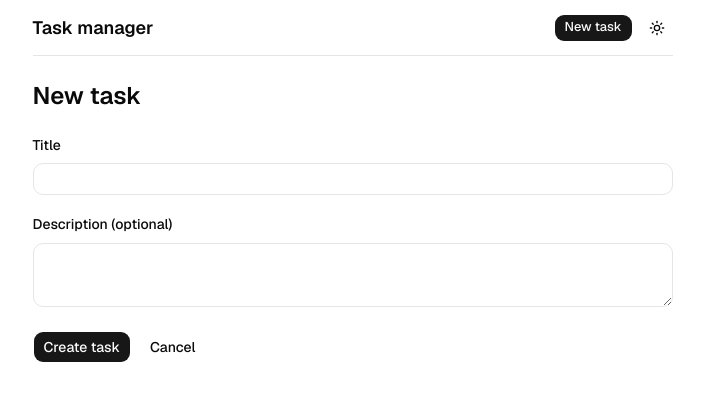
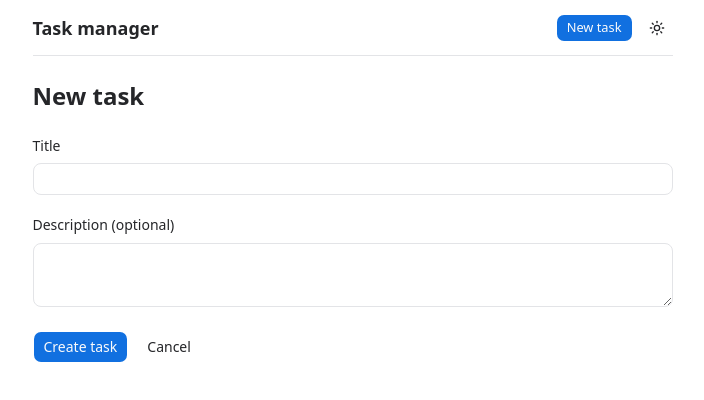
Before and after one commit to kevinshibuya/trpc-task-manager, a Next.js app: page /tasks/new in a window 1280 px wide. Shown: the top 400 px of the page, without its empty margins (280-984 px from the left). Built offline with nearby package versions, Linux system fonts and the light colour scheme.

Commit message:
Set the blue accent tokens and the system typeface

```diff
--- a/src/app/globals.css
+++ b/src/app/globals.css
@@ -6,7 +6,9 @@
 
 @theme inline {
   --font-heading: var(--font-sans);
-  --font-sans: var(--font-sans);
+  --font-sans:
+    ui-sans-serif, system-ui, -apple-system, "Segoe UI", Roboto,
+    "Helvetica Neue", Arial, sans-serif;
   --color-sidebar-ring: var(--sidebar-ring);
   --color-sidebar-border: var(--sidebar-border);
   --color-sidebar-accent-foreground: var(--sidebar-accent-foreground);
@@ -68,29 +70,29 @@
 
 :root {
   --background: oklch(1 0 0);
-  --foreground: oklch(0.145 0 0);
+  --foreground: oklch(0.27 0.006 264);
   --card: oklch(1 0 0);
   --card-foreground: oklch(0.145 0 0);
   --popover: oklch(1 0 0);
   --popover-foreground: oklch(0.145 0 0);
-  --primary: oklch(0.205 0 0);
+  --primary: oklch(0.56 0.19 257);
   --primary-foreground: oklch(0.985 0 0);
   --secondary: oklch(0.97 0 0);
   --secondary-foreground: oklch(0.205 0 0);
-  --muted: oklch(0.97 0 0);
+  --muted: oklch(0.967 0.003 264);
   --muted-foreground: oklch(0.556 0 0);
-  --accent: oklch(0.97 0 0);
+  --accent: oklch(0.967 0.003 264);
   --accent-foreground: oklch(0.205 0 0);
   --destructive: oklch(0.577 0.245 27.325);
-  --border: oklch(0.922 0 0);
-  --input: oklch(0.922 0 0);
-  --ring: oklch(0.708 0 0);
+  --border: oklch(0.92 0.004 264);
+  --input: oklch(0.92 0.004 264);
+  --ring: oklch(0.56 0.19 257);
   --chart-1: oklch(0.87 0 0);
   --chart-2: oklch(0.556 0 0);
   --chart-3: oklch(0.439 0 0);
   --chart-4: oklch(0.371 0 0);
   --chart-5: oklch(0.269 0 0);
-  --radius: 0.625rem;
+  --radius: 0.5rem;
   --sidebar: oklch(0.985 0 0);
   --sidebar-foreground: oklch(0.145 0 0);
   --sidebar-primary: oklch(0.205 0 0);
@@ -108,8 +110,8 @@
   --card-foreground: oklch(0.985 0 0);
   --popover: oklch(0.205 0 0);
   --popover-foreground: oklch(0.985 0 0);
-  --primary: oklch(0.922 0 0);
-  --primary-foreground: oklch(0.205 0 0);
+  --primary: oklch(0.7 0.15 255);
+  --primary-foreground: oklch(0.145 0 0);
   --secondary: oklch(0.269 0 0);
   --secondary-foreground: oklch(0.985 0 0);
   --muted: oklch(0.269 0 0);
@@ -119,7 +121,7 @@
   --destructive: oklch(0.704 0.191 22.216);
   --border: oklch(1 0 0 / 10%);
   --input: oklch(1 0 0 / 15%);
-  --ring: oklch(0.556 0 0);
+  --ring: oklch(0.7 0.15 255);
   --chart-1: oklch(0.87 0 0);
   --chart-2: oklch(0.556 0 0);
   --chart-3: oklch(0.439 0 0);
--- a/src/app/layout.tsx
+++ b/src/app/layout.tsx
@@ -1,5 +1,4 @@
 import type { Metadata } from "next";
-import { Geist } from "next/font/google";
 import { ThemeProvider } from "next-themes";
 
 import { SiteHeader } from "@/components/site-header";
@@ -7,8 +6,6 @@ import { Toaster } from "@/components/ui/sonner";
 import { TRPCReactProvider } from "@/trpc/client";
 
 import "./globals.css";
-
-const geist = Geist({ subsets: ["latin"], variable: "--font-sans" });
 
 export const metadata: Metadata = {
   title: "Task manager",
@@ -22,7 +19,7 @@ export default function RootLayout({
     // next-themes sets the theme class on <html> before React hydrates, so
     // the server HTML cannot know it. The warning is suppressed for this one
     // element only.
-    <html lang="en" className={geist.variable} suppressHydrationWarning>
+    <html lang="en" suppressHydrationWarning>
       <body className="antialiased">
         {/* The theme toggle cross-fades the whole page, so elements do not
             also run their own colour transitions inside it. */}
```
